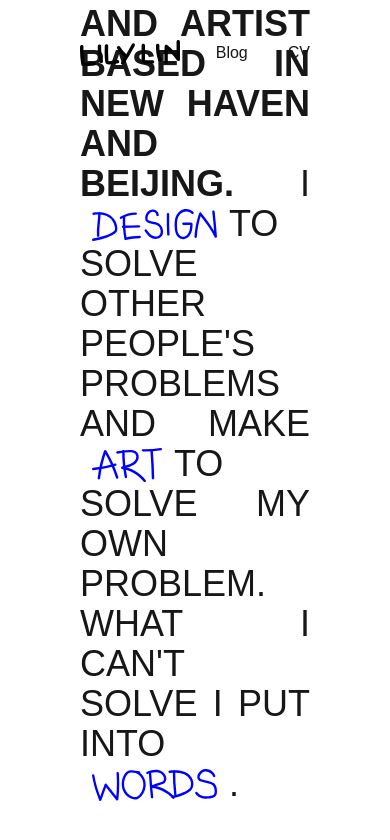
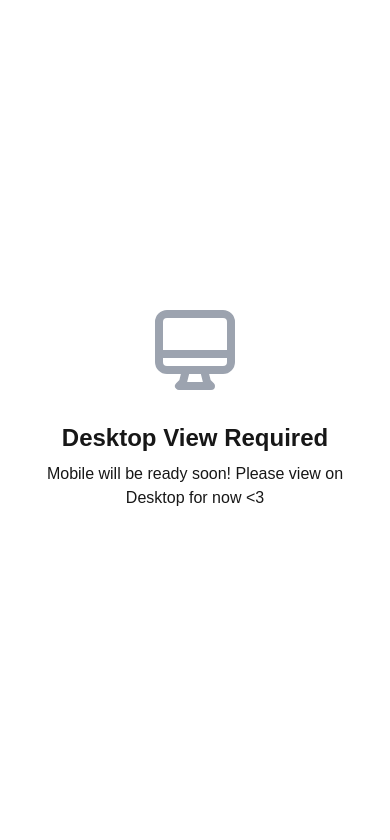
Before and after one commit to lilythebigfish/portfolio-site, a Next.js app: page / in a window 390 px wide. Shown: the top 840 px of the page. Built offline with nearby package versions, Linux system fonts and the light colour scheme.

Commit message:
mobile blocker live

```diff
--- a/app/page.tsx
+++ b/app/page.tsx
@@ -1,11 +1,63 @@
+"use client";
+
 import Image from "next/image";
 import Link from "next/link";
 import { Blurb, Gallery } from "./components";
+
+import { useState, useEffect } from "react";
+
+export function MobileBlocker() {
+  const [isMobile, setIsMobile] = useState(false);
+
+  useEffect(() => {
+    // Function to check if device is mobile
+    const checkMobile = () => {
+      setIsMobile(window.innerWidth < 768);
+    };
+
+    // Initial check
+    checkMobile();
+
+    // Listen for resize events
+    window.addEventListener("resize", checkMobile);
+
+    return () => window.removeEventListener("resize", checkMobile);
+  }, []);
+
+  if (!isMobile) {
+    return null;
+  }
+
+  return (
+    <div className="fixed inset-0 bg-white z-50 flex flex-col items-center justify-center px-6 text-center">
+      <svg
+        className="w-24 h-24 mb-6 text-gray-400"
+        fill="none"
+        stroke="currentColor"
+        viewBox="0 0 24 24"
+        xmlns="http://www.w3.org/2000/svg"
+      >
+        <path
+          strokeLinecap="round"
+          strokeLinejoin="round"
+          strokeWidth="2"
+          d="M9.75 17L9 20l-1 1h8l-1-1-.75-3M3 13h18M5 17h14a2 2 0 002-2V5a2 2 0 00-2-2H5a2 2 0 00-2 2v10a2 2 0 002 2z"
+        ></path>
+      </svg>
+      <h2 className="text-2xl font-bold mb-2">Desktop View Required</h2>
+      <p className="mb-8">
+        Mobile will be ready soon! Please view on Desktop for now &lt;3
+      </p>
+    </div>
+  );
+}
 
 export default function Home() {
   return (
     <>
       <Navbar />
+      <MobileBlocker />
+
       <div className="h-screen overflow-y-scroll snap-y snap-mandatory">
         <Landing />
         <Gallery />
```
